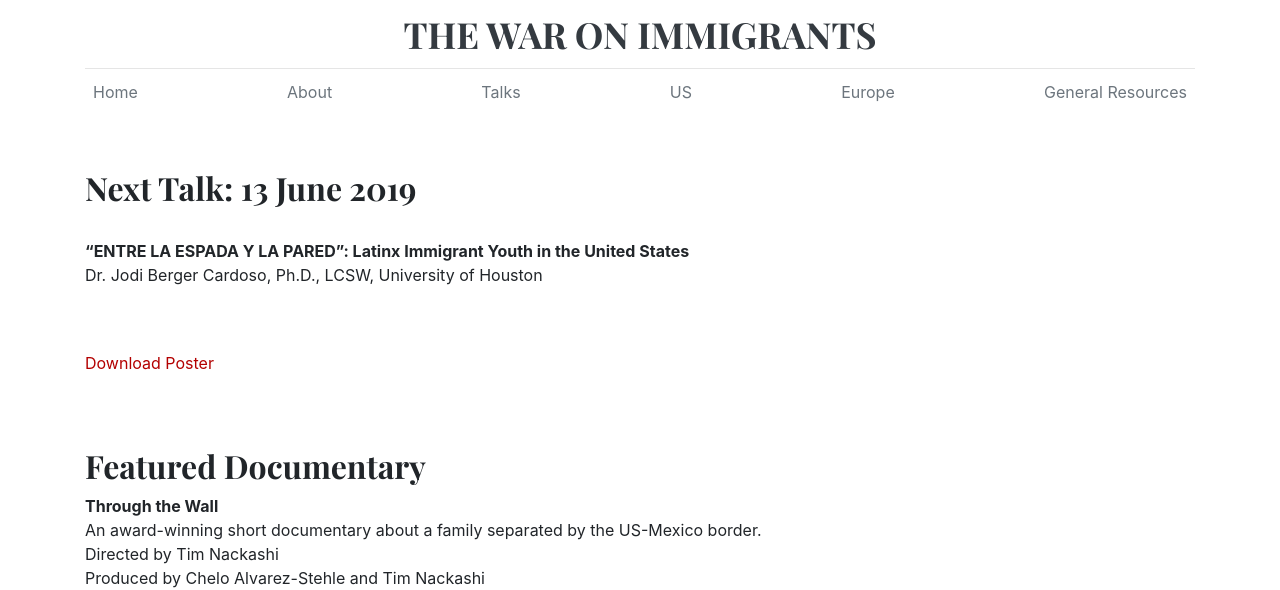
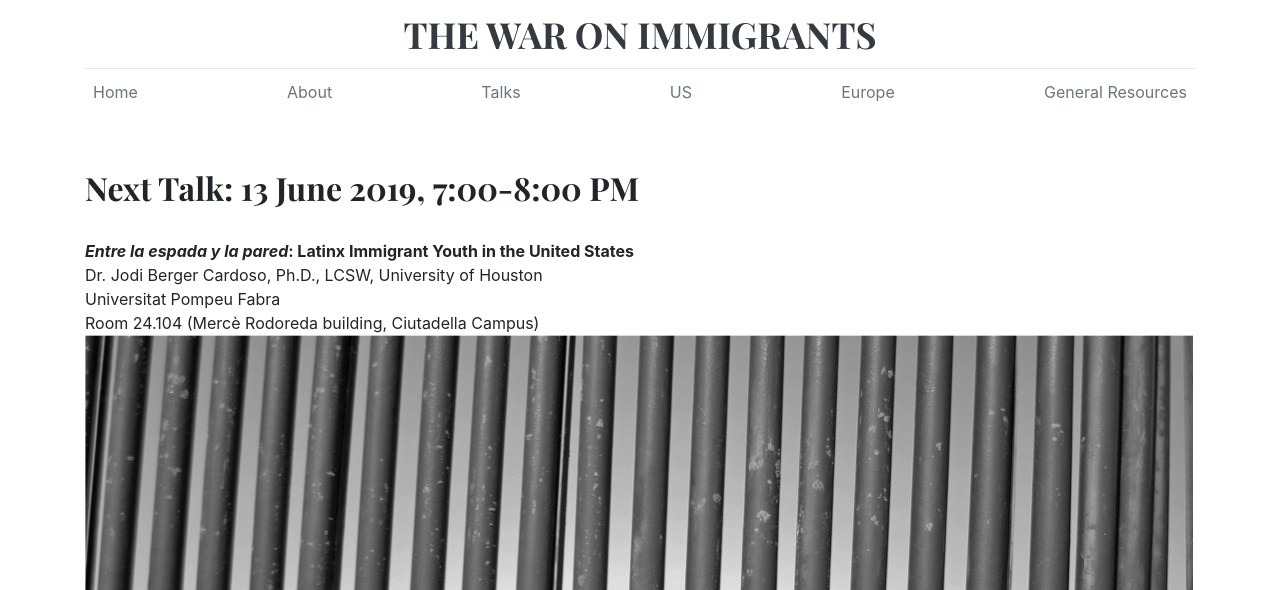
Before and after one commit to waronimmigrants/waronimmigrants.github.io, a Jekyll site: the page built from index.html, in a window 1280 px wide and 1400 px high, cut to the strip 0-590 px from the top of the window. Built offline with Jekyll 4.4.1, drawn with Linux system fonts in a browser that asks for light colours; some of the changed text lies outside the part shown.

Commit message:
new talk built

```diff
--- a/index.html
+++ b/index.html
@@ -18,12 +18,17 @@ title: The War on Immigrants
 
 <br><br>
 
-<h2>Next Talk: 13 June 2019</h2>
+<h2>Next Talk: 13 June 2019, 7:00-8:00 PM</h2>
 <br>
-<b> “ENTRE LA ESPADA Y LA PARED”: Latinx Immigrant Youth in the United States</b>
-<p>Dr. Jodi Berger Cardoso, Ph.D., LCSW, University of Houston</p>
+<b><i>Entre la espada y la pared</i>: Latinx Immigrant Youth in the United States</b>
 <br>
+Dr. Jodi Berger Cardoso, Ph.D., LCSW, University of Houston
 <br>
+Universitat Pompeu Fabra
+<br>
+Room 24.104 (Mercè Rodoreda building, Ciutadella Campus)
+<img src="images/waronimmigrants_image_2019_06_13.png" class="img-fluid" alt="Responsive image">
+
 <a href="images/war_on_immigrants_announcement_2019_06_13.pdf">Download Poster</a>
 <br>
 <br>
@@ -50,7 +55,7 @@ Background: <a href="https://www.theguardian.com/us-news/2016/mar/29/us-mexico-b
 
 <hr>
 <br>
-
+<!--
 <h2 id="recent">Recent Articles</h2>
 
 <div id="entry-list">
@@ -77,7 +82,7 @@ Background: <a href="https://www.theguardian.com/us-news/2016/mar/29/us-mexico-b
 </table>
 </div>
 
-
+-->
 
       </div>
 
```
Also changed, not shown: images/waronimmigrants_image_2019_06_13.png (added), 5 other files.
